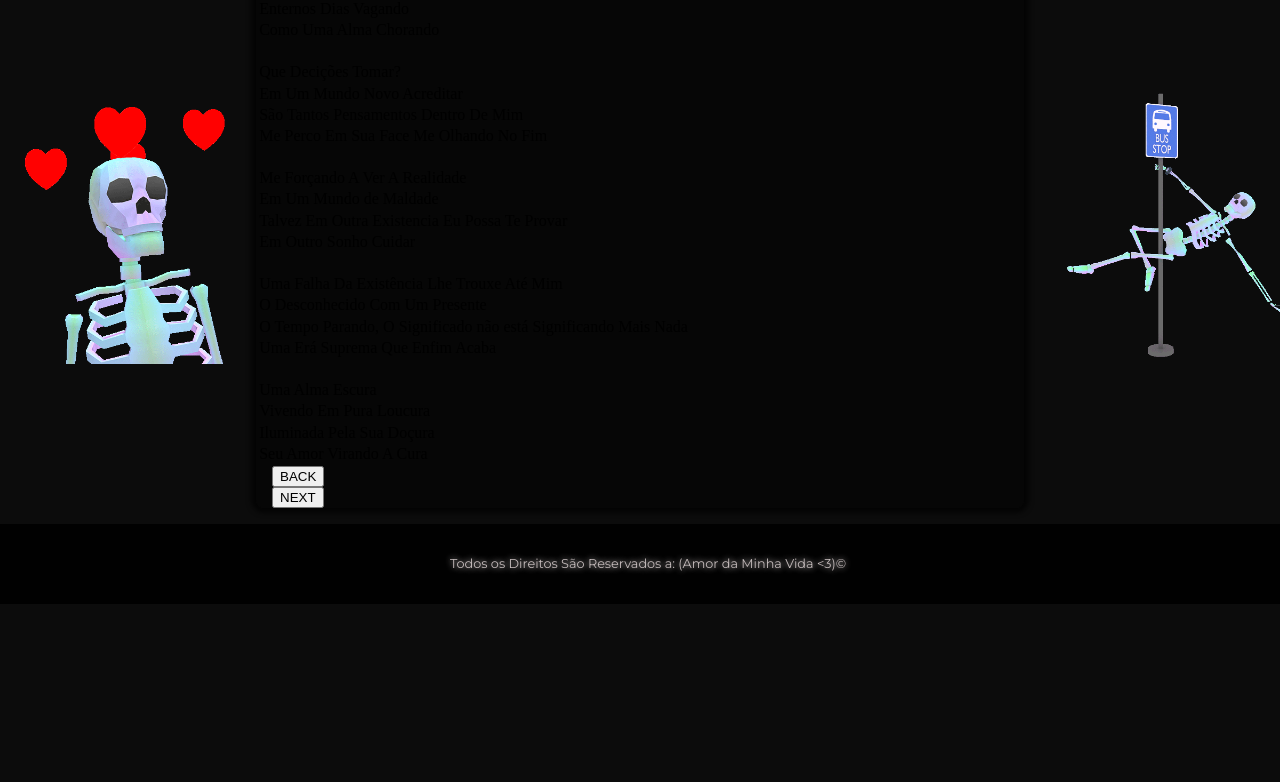
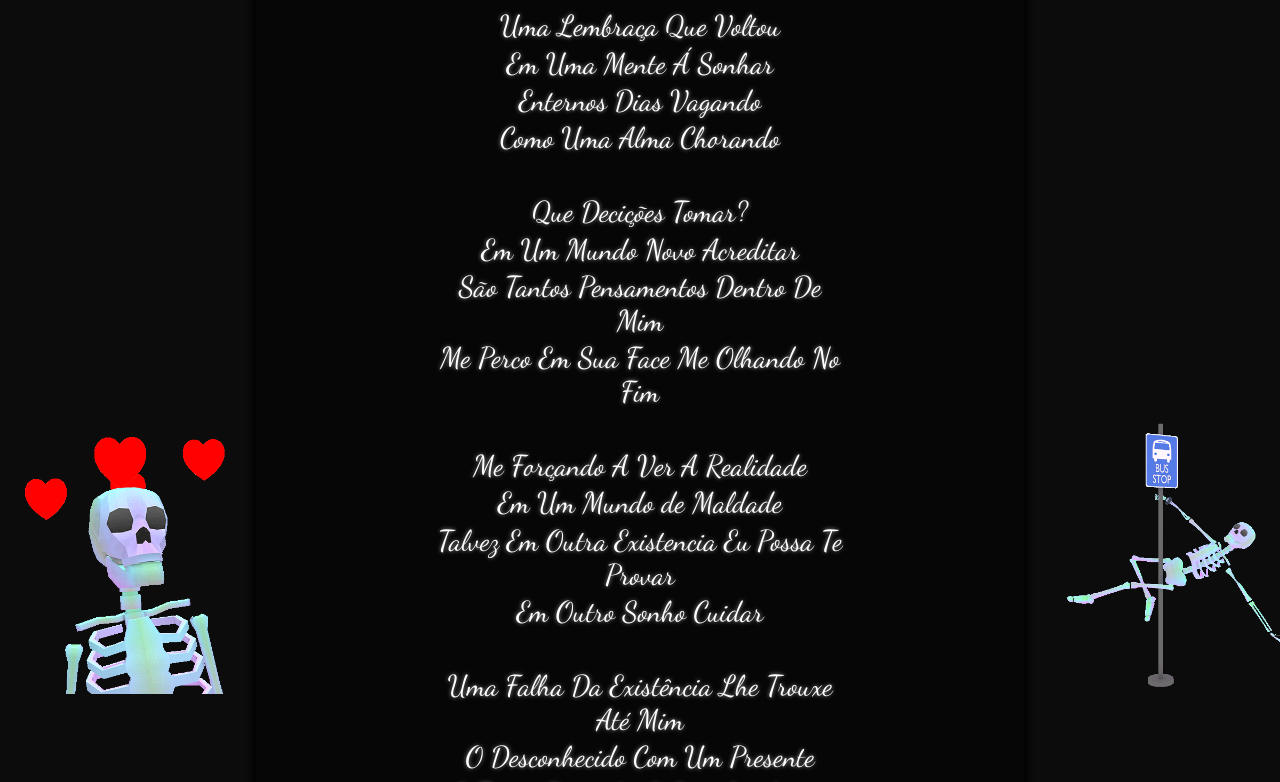
Before and after one commit to yungvirugo/My-Pretty-Girl, a plain HTML site: page pag/poesia.html in a window 1280 px wide. Shown: the part 147-929 px from the top of the page. Before the commit the page ends 800 px from the top, so only its background shows below. Drawn offline with nearby package versions, Linux system fonts and the light colour scheme; files whose address does not match are found by name; a web font is replaced by a local one.

Commit message:
Update style.css

```diff
--- a/style.css
+++ b/style.css
@@ -1,4 +1,4 @@
-@import url('https://fonts.googleapis.com/css2?family=Lato&family=Montserrat&family=Orbitron&family=Oswald:wght@700&family=Roboto&family=Satisfy&family=Tektur&display=swap');
+@import url('https://fonts.googleapis.com/css2?family=Dancing+Script&family=Lato&family=Montserrat&family=Orbitron&family=Oswald:wght@700&family=Roboto&family=Satisfy&family=Tektur&display=swap');
 
 @font-face {
     font-family: 'hotline';
@@ -126,6 +126,21 @@ header {
     text-shadow: 0rem 0rem 0.3rem rgba(255, 255, 255, 0.618);
 }
 
+.title.v2 {
+    width: 100%;
+    height: auto;
+
+    display: flex;
+    align-items: center;
+    justify-content: center;
+
+    font-family: 'Dancing Script';
+    font-size: 2.4rem;
+    color: white;
+
+    text-shadow: 0rem 0rem 0.3rem rgba(255, 255, 255, 0.618);
+}
+
 .text.v1 {
     width: 80%;
     height: auto;
@@ -156,6 +171,83 @@ header {
     font-style: italic;
 }
 
+.text.v3{
+    width: 54%;
+    height: auto;
+
+    font-family: 'Dancing Script';
+    font-size: 1.8rem;
+    color: white;
+
+    text-shadow: 0rem 0rem 0.25rem rgba(255, 255, 255, 0.618);
+    text-align: center;
+
+    margin: auto;
+    margin-top: 1.5rem;
+}
+
+.mode{
+    width: 100%;
+    height: auto;
+
+    display: flex;
+}
+
+.bt.left{
+    width: 50%;
+    height: 5rem;
+
+    margin-top: 1rem;
+
+    display: flex;
+    align-items: center;
+    justify-content: left;
+}
+
+.bt.right{
+    width: 50%;
+    height: 5rem;
+
+    margin-top: 1rem;
+
+    display: flex;
+    align-items: center;
+    justify-content: right;
+}
+
+.ei{
+    margin: 1.5rem;
+}
+
+.next.btn{
+    width: 8rem;
+    height: 2.5rem;
+
+    font-family: 'Oswald';
+    color: rgb(210, 216, 221);
+    background-color: #010101;
+
+    display: flex;
+    align-items: center;
+    justify-content: center;
+
+    border: none;
+    border-radius: 0.7rem;
+
+    transition: width 0.2s ease, height 0.2s ease, box-shadow 0.4s ease, color 0.2s ease, background-color 0.2s ease, font-size 0.28s ease;
+}
+
+.next.btn:hover{
+    width: 8.3rem;
+    height: 2.6rem;
+
+    color: white;
+    font-size: 1.2rem;
+    box-shadow: 0rem 0rem 0.4rem white;
+
+    background-color: #0c0c0c;
+}
+
 /* End Container */
 
 /* Footer */
@@ -183,7 +275,7 @@ footer {
 }
 
 .amor {
-    font-family: 'Montserrat';
+    font-family: 'Dancing Script';
 
     font-size: 0.8rem;
     color: rgb(195, 186, 186);
@@ -269,6 +361,14 @@ footer {
         font-size: 0.64rem;
 
     }
+
+    .title.v2{
+        text-align: center;
+    }
+
+    .text.v3{
+        width: 90%;
+    }
 }
 
 
```
